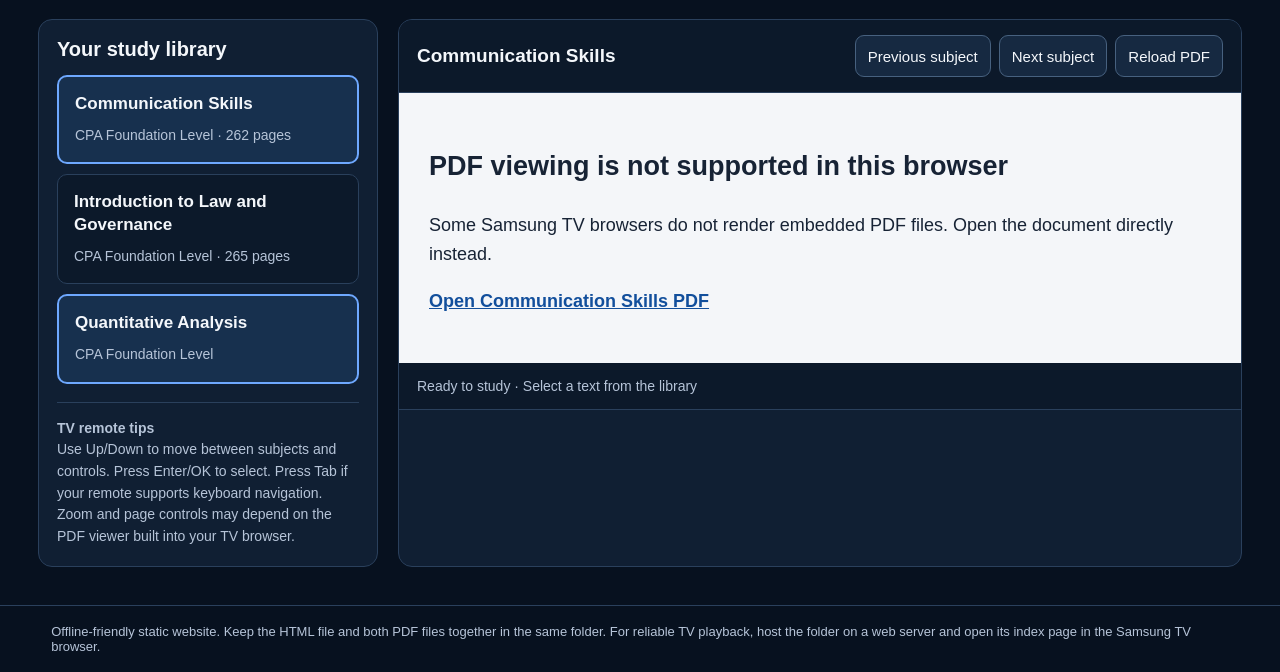
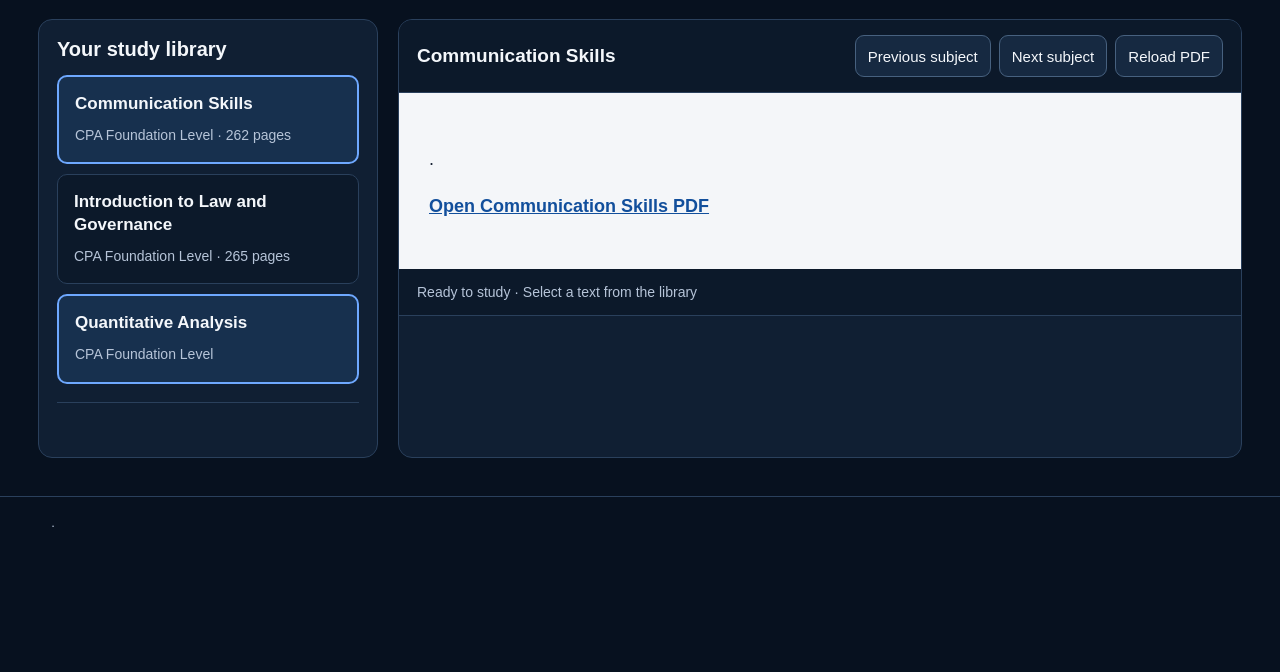
Before and after one commit to Meekowen/CP, a plain HTML site: page index.html in a window 1280 px wide. Shown: the part 272-944 px from the top of the page. After the commit the page ends 820 px from the top, so only its background shows below. Drawn offline with Linux system fonts and the light colour scheme.

Commit message:
Clean up PDF viewer fallback content
Removed instructions and fallback messages for PDF viewing.

```diff
--- a/index.html
+++ b/index.html
@@ -84,8 +84,8 @@
 </button>
 
       <div class="tips">
-        <strong>TV remote tips</strong><br>
-        Use Up/Down to move between subjects and controls. Press Enter/OK to select. Press Tab if your remote supports keyboard navigation. Zoom and page controls may depend on the PDF viewer built into your TV browser.
+        <strong></strong><br>
+
       </div>
     </aside>
     <section class="viewer-wrap" id="viewerPanel" aria-label="PDF study viewer">
@@ -100,8 +100,8 @@
       <div id="viewer">
         <object class="pdf-frame" id="pdfObject" data="communication-skills.pdf#toolbar=1&navpanes=0&view=FitH" type="application/pdf" aria-label="Communication Skills PDF">
           <div class="fallback">
-            <h2>PDF viewing is not supported in this browser</h2>
-            <p>Some Samsung TV browsers do not render embedded PDF files. Open the document directly instead.</p>
+            <h2></h2>
+            <p>.</p>
             <p><a id="fallbackLink" href="communication-skills.pdf" target="_blank" rel="noopener">Open Communication Skills PDF</a></p>
           </div>
         </object>
@@ -110,7 +110,7 @@
     </section>
   </div>
 </main>
-<footer>Offline-friendly static website. Keep the HTML file and both PDF files together in the same folder. For reliable TV playback, host the folder on a web server and open its index page in the Samsung TV browser.</footer>
+<footer>.</footer>
 </div>
 <script>
 (function () {
```
